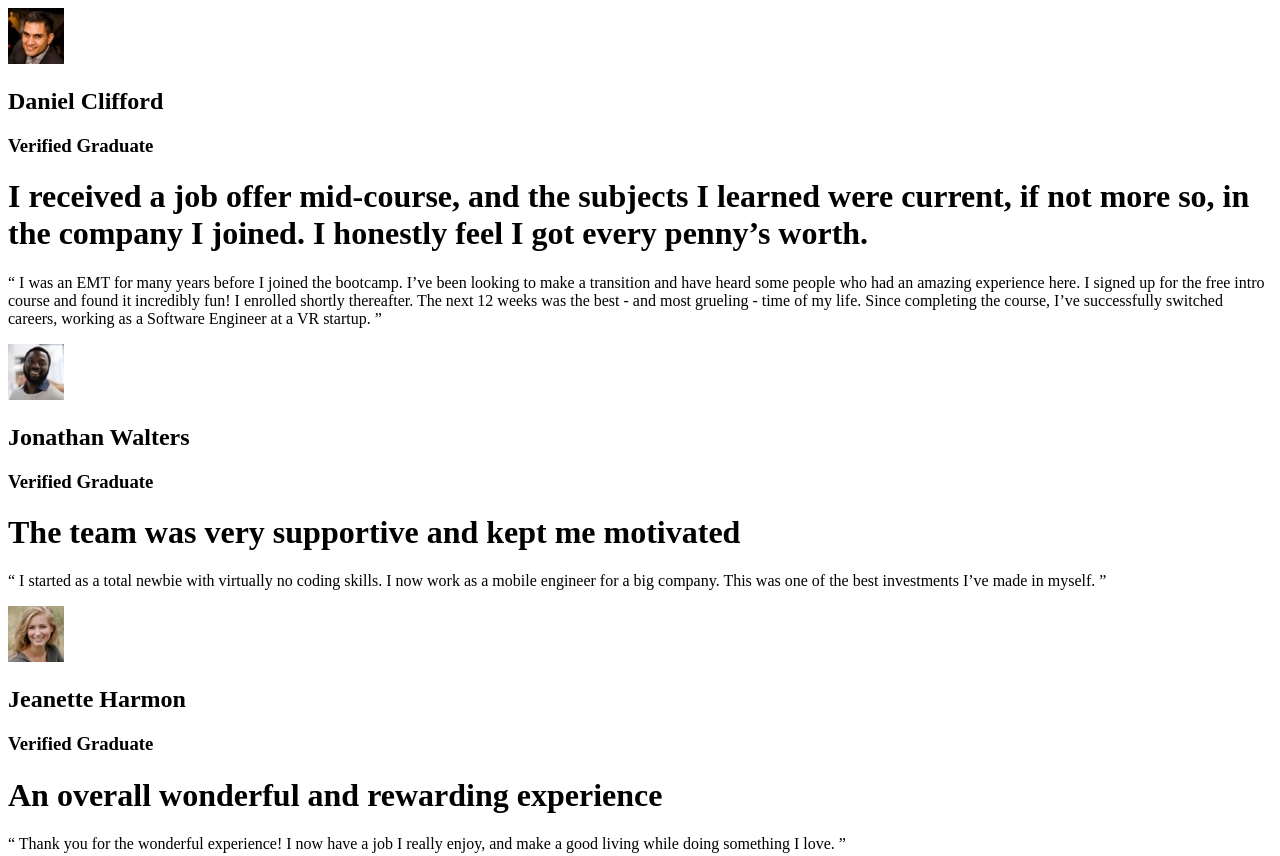
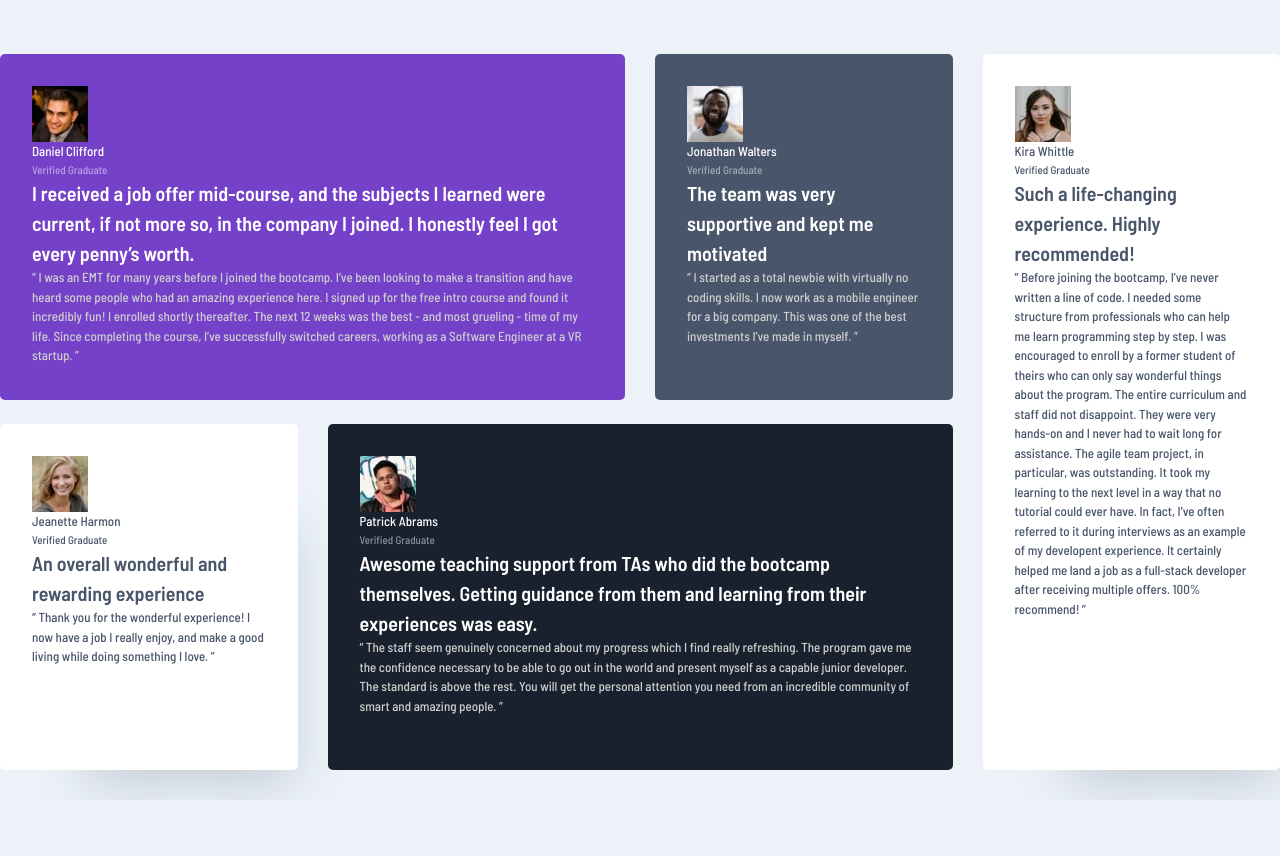
Before and after one commit to AF1QUE/fm-testimonials-grid-section-challenge-hub, a plain HTML site: page index.html in a window 1280 px wide. Shown: the top 856 px of the page. After the commit the page ends 800 px from the top, so only its background shows below. Drawn offline with nearby package versions, Linux system fonts and the light colour scheme.

Commit message:
Finished building grid layout

```diff
--- a/index.html
+++ b/index.html
@@ -4,30 +4,37 @@
 <head>
   <meta charset="UTF-8">
   <meta name="viewport" content="width=device-width, initial-scale=1.0">
+  <title>Testimonials grid section | Frontend Mentor</title>
+
   <!-- displays site properly based on user's device -->
+  <link rel="icon" type="image/png" sizes="32x32" href="./images/favicon-32x32.png">
+  <link rel="stylesheet" href="css/style.css">
+  <!-- Tailwind Integration -->
+  <script src="https://cdn.tailwindcss.com"></script>
 
-  <link rel="icon" type="image/png" sizes="32x32" href="./images/favicon-32x32.png">
-
-  <title>Testimonials grid section | Frontend Mentor</title>
 
 </head>
 
 <body>
 
   <main class="testimonials">
+    <div class="container">
       <div class="cards">
-      <div class="card">
+        <div class="card card--violet">
           <div class="card__meta">
             <img src="images/image-daniel.jpg" alt="avatar" class="card__meta__img">
             <h2 class="card__meta__name heading heading--secondary">Daniel Clifford</h2>
             <h3 class="card__meta__status paragraph paragraph--2">Verified Graduate</h3>
           </div>
           <div class="card__content">
-          <h1 class="card__title heading heading--primary">I received a job offer mid-course, and the subjects I learned
+            <h1 class="card__title heading heading--primary">I received a job offer mid-course, and the subjects I
+              learned
               were
               current,
               if not more so, in the company I joined. I honestly feel I got every penny’s worth.</h1>
-          <p class="card__desc paragraph paragraph--1">“ I was an EMT for many years before I joined the bootcamp. I’ve
+            <p class="card__desc paragraph paragraph--1 paragraph--1--special">“ I was an EMT for many years before I
+              joined the bootcamp.
+              I’ve
               been looking
               to make a
               transition and have heard some people who had an amazing experience here. I signed up
@@ -37,7 +44,7 @@
           </div>
         </div>
 
-      <div class="card">
+        <div class="card card--gray">
           <div class="card__meta">
             <img src="images/image-jonathan.jpg" alt="avatar" class="card__meta__img">
             <h2 class="card__meta__name heading heading--secondary">Jonathan Walters</h2>
@@ -45,29 +52,57 @@
           </div>
           <div class="card__content">
             <h1 class="card__title heading heading--primary">The team was very supportive and kept me motivated</h1>
-          <p class="card__desc paragraph paragraph--1">“ I started as a total newbie with virtually no coding skills. I
+            <p class="card__desc paragraph paragraph--1">“ I started as a total newbie with virtually no coding skills.
+              I
               now work as a
               mobile engineer
               for a big company. This was one of the best investments I’ve made in myself. ”</p>
           </div>
         </div>
 
-      <div class="card">
+        <div class="card card--white--1">
+          <div class="card__meta">
+            <img src="images/image-kira.jpg" alt="avatar" class="card__meta__img">
+            <h2 class="card__meta__name heading heading--secondary heading--secondary--alt">Kira Whittle</h2>
+            <h3 class="card__meta__status paragraph paragraph--2 paragraph--2--alt">Verified Graduate</h3>
+          </div>
+          <div class="card__content">
+            <h1 class="card__title heading heading--primary heading--primary--alt">Such a life-changing experience.
+              Highly recommended!</h1>
+            <p class="card__desc paragraph paragraph--1 paragraph--1--alt">“ Before joining the bootcamp, I’ve never
+              written a line of
+              code.
+              I needed
+              some structure from
+              professionals who can help me learn programming step by step. I was encouraged to enroll by a former
+              student of theirs who can only say wonderful things about the program. The entire curriculum and staff
+              did not disappoint. They were very hands-on and I never had to wait long for assistance. The agile team
+              project, in particular, was outstanding. It took my learning to the next level in a way that no tutorial
+              could ever have. In fact, I’ve often referred to it during interviews as an example of my developent
+              experience. It certainly helped me land a job as a full-stack developer after receiving multiple offers.
+              100% recommend! ”</p>
+          </div>
+        </div>
+
+        <div class="card card--white--2">
           <div class="card__meta">
             <img src="images/image-jeanette.jpg" alt="avatar" class="card__meta__img">
-          <h2 class="card__meta__name heading heading--secondary">Jeanette Harmon</h2>
-          <h3 class="card__meta__status paragraph paragraph--2">Verified Graduate</h3>
+            <h2 class="card__meta__name heading heading--secondary heading--secondary--alt">Jeanette Harmon</h2>
+            <h3 class="card__meta__status paragraph paragraph--2 paragraph--2--alt">Verified Graduate</h3>
           </div>
           <div class="card__content">
-          <h1 class="card__title heading heading--primary">An overall wonderful and rewarding experience</h1>
-          <p class="card__desc paragraph paragraph--1">“ Thank you for the wonderful experience! I now have a job I
+            <h1 class="card__title heading heading--primary heading--primary--alt">An overall wonderful and rewarding
+              experience</h1>
+            <p class="card__desc paragraph paragraph--1 paragraph--1--alt">“ Thank you for the wonderful experience! I
+              now have a job
+              I
               really enjoy, and
               make a good living
               while doing something I love. ”</p>
           </div>
         </div>
 
-      <div class="card">
+        <div class="card card--blue">
           <div class="card__meta">
             <img src="images/image-patrick.jpg" alt="avatar" class="card__meta__img">
             <h2 class="card__meta__name heading heading--secondary">Patrick Abrams</h2>
@@ -88,28 +123,28 @@
           </div>
         </div>
 
-      <div class="card">
-        <div class="card__meta">
-          <img src="images/image-kira.jpg" alt="avatar" class="card__meta__img">
-          <h2 class="card__meta__name heading heading--secondary">Kira Whittle</h2>
-          <h3 class="card__meta__status paragraph paragraph--2">Verified Graduate</h3>
-        </div>
-        <div class="card__content">
-          <h1 class="card__title heading heading--primary">Such a life-changing experience. Highly recommended!</h1>
-          <p class="card__desc paragraph paragraph--1">“ Before joining the bootcamp, I’ve never written a line of code.
-            I needed
-            some structure from
-            professionals who can help me learn programming step by step. I was encouraged to enroll by a former
-            student of theirs who can only say wonderful things about the program. The entire curriculum and staff
-            did not disappoint. They were very hands-on and I never had to wait long for assistance. The agile team
-            project, in particular, was outstanding. It took my learning to the next level in a way that no tutorial
-            could ever have. In fact, I’ve often referred to it during interviews as an example of my developent
-            experience. It certainly helped me land a job as a full-stack developer after receiving multiple offers.
-            100% recommend! ”</p>
+
       </div>
     </div>
-    </div>
+
   </main>
+
+
+  <script>
+    tailwind.config = {
+      theme: {
+        extend: {
+          colors: {
+            violet: '#7541c8',
+            grayishBlue: '#48556a',
+            blackishBlue: '#19212e',
+            gray: '#cfcfcf',
+            lightGray: '#ecf2f8'
+          }
+        }
+      }
+    }
+  </script>
 
 </body>
 
--- a/scss/_base.scss
+++ b/scss/_base.scss
@@ -5,9 +5,11 @@
 }
 
 .container {
-  width: 1440px;
+  width: 1140px;
+  margin: 0px auto;
 
   @include media(">=phone", "<tablet") {
     width: 325px;
+    margin: 0px auto;
   }
 }
--- a/scss/_colors.scss
+++ b/scss/_colors.scss
@@ -1,11 +1,6 @@
-$moderateViolet: hsl(263, 55%, 52%);
-
-$veryDarkGrayishBlue: hsl(217, 19%, 35%);
-
-$veryDarkBlackishBlue: hsl(217, 41%, 50%);
-
-$white: hsl(0, 0%, 100%);
-
+$moderateViolet: #7541c8;
+$veryDarkGrayishBlue: #48556a;
+$veryDarkBlackishBlue: #19212e;
+$white: #ffffff;
 $lightGray: #cfcfcf;
-
-$lightGrayishBlue: hsl(210, 46%, 95%);
+$lightGrayishBlue: #ecf2f8;
--- a/scss/_components.scss
+++ b/scss/_components.scss
@@ -0,0 +1,32 @@
+.card {
+  // height: 287px;
+  padding: 32px;
+  border-radius: 5px;
+
+  &--violet {
+    background-color: $moderateViolet;
+    grid-column: 1 / 3;
+  }
+
+  &--white--1 {
+    grid-column: 4 / 5;
+    grid-row: 1 / 3;
+
+    background-color: $white;
+    box-shadow: 40px 60px 50px -47px #48556a3f;
+  }
+
+  &--white--2 {
+    background-color: $white;
+    box-shadow: 40px 60px 50px -47px #48556a3f;
+  }
+
+  &--gray {
+    background-color: $veryDarkGrayishBlue;
+  }
+
+  &--blue {
+    background-color: $veryDarkBlackishBlue;
+    grid-column: 2 / 4;
+  }
+}
--- a/scss/_typography.scss
+++ b/scss/_typography.scss
@@ -34,11 +34,11 @@ body {
 
   &--1 {
     font-size: 13px;
-    font-size: 500;
-    color: $white;
+    font-weight: 500;
+    color: $lightGray;
 
     &--alt {
-      color: $veryDarkBlackishBlue;
+      color: $veryDarkGrayishBlue;
     }
 
     &--special {
@@ -48,8 +48,8 @@ body {
 
   &--2 {
     font-size: 11px;
-    font-size: 500;
-    color: $white;
+    font-weight: 500;
+    color: #ffffff7f;
 
     &--alt {
       color: $veryDarkGrayishBlue;
--- /dev/null
+++ b/scss/layouts/_main.scss
@@ -0,0 +1,21 @@
+body {
+  background-color: #ecf2f8;
+}
+
+.testimonials {
+  height: 100vh;
+}
+
+.container {
+  height: 100%;
+  display: flex;
+  align-items: center;
+}
+
+.cards {
+  display: grid;
+  grid-column-gap: 30px;
+  grid-row-gap: 24px;
+  grid-template-columns: repeat(4, 1fr);
+  grid-template-rows: repeat(2, 50%);
+}
--- a/scss/style.scss
+++ b/scss/style.scss
@@ -3,3 +3,5 @@
 @import "base";
 @import "typography";
 @import "components";
+
+@import "./layouts/main";
```
Also changed, not shown: css/style.css, 1 other file. Lines whose indentation alone changed are shown as unchanged.
